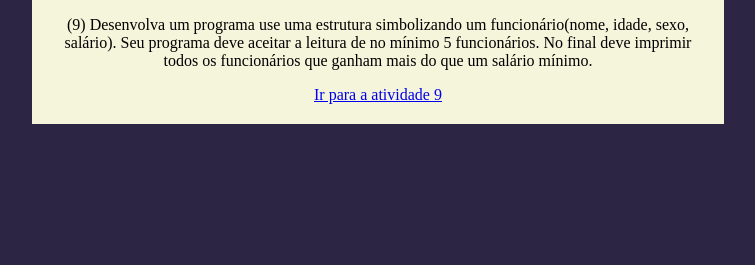
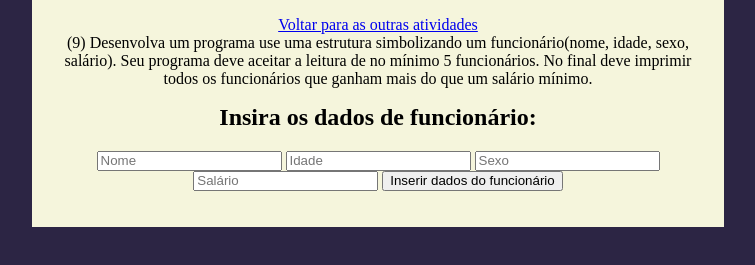
Before and after one commit to VictorSolique/Lista-de-Execircios-simples, a plain HTML site: page ativ9.html in a window 1280 px wide. Shown: the part 103-368 px from the top of the page, without its empty margins (262-1017 px from the left). Drawn offline with Linux system fonts and the light colour scheme.

Commit message:
finalização da atividade 9 e 10

```diff
--- a/ativ9.html
+++ b/ativ9.html
@@ -11,6 +11,7 @@
         <div class="menu">
             <h1>Lista de Exercício I</h1>
             <h3>Revisão - Programação para Dispositivos Móveis 2</h3>
+            <a href="index.html">Voltar para as outras atividades</a>
         </div>
         <div>
             <p>(9) Desenvolva um programa use uma estrutura simbolizando um
@@ -18,7 +19,18 @@
                 no mínimo 5 funcionários. No final deve imprimir todos os funcionários que
                 ganham mais do que um salário mínimo. </p>
 
-                <a href="ativ9.html">Ir para a atividade 9</a>
+            <h2>Insira os dados de funcionário:</h2>
+            <input type="text" id="input1A9" placeholder="Nome">
+            <input type="number" id="input2A9" placeholder="Idade">
+            <input type="text" id="input3A9" placeholder="Sexo">
+            <input type="number" id="input4A9" placeholder="Salário">
+
+            <button onclick="A9()">Inserir dados do funcionário</button>
+            <br style="border-bottom: 2px solid black;">
+
+            <p id="resA9"></p>
+
+
         </div>
     </main>
     <script src="index.js"></script>
--- a/index.js
+++ b/index.js
@@ -69,3 +69,32 @@ function A8() {
 
     document.getElementById("resA8").textContent = `${input} ao contrário é ${res}`
 }
+
+
+
+function A9() {
+    const input1 = document.getElementById("input1A9").value;
+    const input2 = document.getElementById("input2A9").value;
+    const input3 = document.getElementById("input3A9").value;
+    const input4 = document.getElementById("input4A9").value;
+
+    listaA6.push({nome: input1, idade: input2, sexo: input3, salario: input4})
+
+    document.getElementById("input1A9").value = "";
+    document.getElementById("input2A9").value = "";
+    document.getElementById("input3A9").value = "";
+    document.getElementById("input4A9").value = "";
+
+    let maior = listaA6.sort((a, b) => b.salario - a.salario, 0);
+
+    document.getElementById("resA9").textContent = `Maior Salário: ${JSON.stringify(maior[0].salario)}`;
+
+    console.log(listaA6)
+
+}
+
+function A10() {
+    const conta = document.getElementById("conta").value;
+    document.getElementById("resA10").innerHTML = eval(conta);
+
+}
```
Also changed, not shown: ativ10.html (+3 -1 lines).
